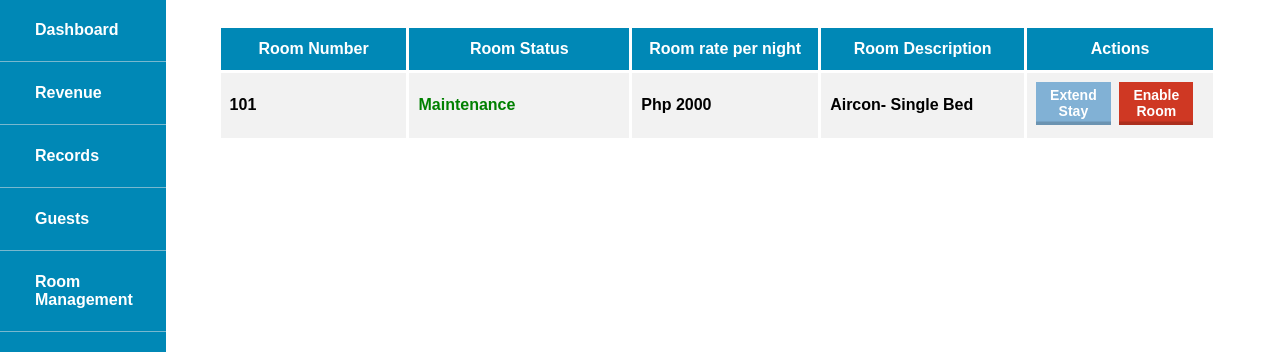
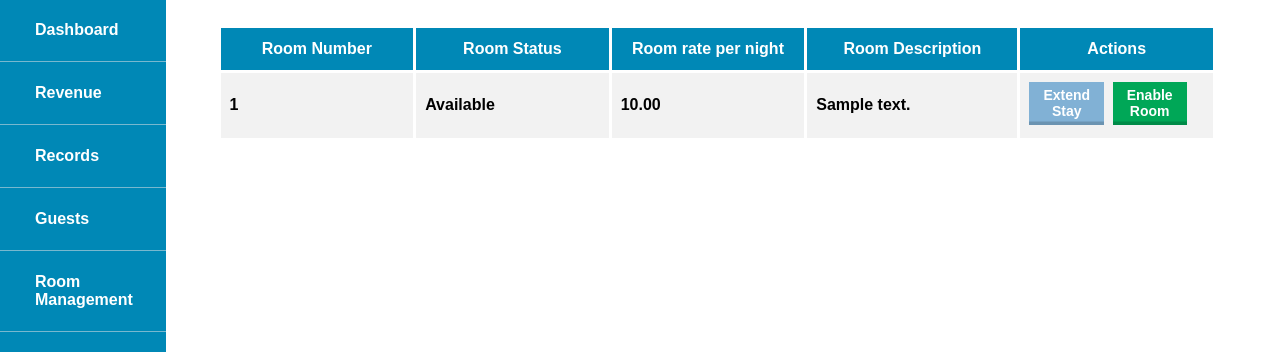
Before and after one commit to lumban-stephen/new-bookIT, a PHP site: page /manager_room-mgt.php in a window 1280 px wide. Shown: the part 66-418 px from the top of the page. Run offline with PHP 8.4, Linux system fonts and the light colour scheme; tables that the repository leaves empty hold one stand-in row (values such as "Sample post").

Commit message:
Added table in room mngt

```diff
--- a/manager_room-mgt.php
+++ b/manager_room-mgt.php
@@ -46,14 +46,52 @@
                 <th>Room Description</th>
                 <th>Actions</th>
               </tr>
-              <tr>
-                <td>101</td>
-                <td style="color:green;">Maintenance</td>
-                <td>Php 2000</td>
-                <td>Aircon- Single Bed</td>
-                <td>
-                    <button class='Extendbutton'>Extend<br>Stay</button>
-                    <button class='Checkoutbutton'>Enable<br>Room</button></td>
-               </tr>
+        <?php
+            include 'connection.php';
+
+            $sql = "SELECT r.room_id AS 'Room Number',
+                        r.room_status AS 'Room Status',
+                        t.room_cost AS 'Room Cost', t.room_desc AS 'Room Description'
+                    FROM
+                        Rooms r, room_type t
+                    WHERE
+                        r.roomtype_id = t.roomtype_id
+                    GROUP BY
+                    r.room_id;";
+
+            $display = $conn->query($sql);
+
+
+            if($rows = $display != NULL){ //I didn't put fetch assoc because the first value won't show if the fetch_assoc() is called twice.
+            while($rows = $display->fetch_assoc()){
+                echo
+                    "<tr><td>". $rows['Room Number']. "</td>
+                         <td>". $rows['Room Status']. "</td>
+                         <td>". $rows['Room Cost']. "</td>
+                         <td>". $rows['Room Description']. "</td>";
+                    if ($rows['Room Status'] == 'Available' || 'Used by Guest') {
+                        echo "<td>
+                                <button class='Extendbutton'>Extend<br>Stay</button>
+                                <button class='Greenbutton'>Enable<br>Room</button></td>
+                             </tr>";
+                    }else if ($rows['Room Status'] == 'Maintenance' || 'Unavailable') {
+                        echo "<td>
+                                <button class='Extendbutton'>Extend<br>Stay</button>
+                                <button class='Checkoutbutton'>Disable<br>Room</button></td>
+                             </tr>";
+                    }else{
+                        echo "<td>
+                                <button class='Extendbutton'>Extend<br>Stay</button>
+                                <button class='Checkoutbutton'>Enable<br>Room</button></td>
+                             </tr>";
+                    }
+                }
+                echo "</table>";
+            }else{
+                  echo "No guest checked-in. ";
+                }
+            $conn->close();
+            ?>
+
         </div>
     </body>
--- a/style.css
+++ b/style.css
@@ -197,6 +197,20 @@ li a:hover:not(.active) {
 
 /** BUTTONS: RECORDS AND GUEST;
 -------------------------------------------------*/
+.Greenbutton {
+  background-color: #00A757;
+  border: none;
+  color: white;
+  padding:0.4em 1em;
+  text-align: center;
+  text-decoration: none;
+  display: inline-block;
+  font-size: 14px;
+  margin:0 0.3em 0.3em 0;
+  box-shadow:inset 0 -0.6em 0 -0.35em rgba(0,0,0,0.17);
+  font-weight: bold;
+}
+
 .Logoutbutton {
   background-color: #CF3823;
   border: none;
@@ -212,6 +226,7 @@ li a:hover:not(.active) {
   font-weight: bold;
   margin: 15px 5px 15px 10px;
 }
+
 .Offerbutton {
   background-color: #53B7EA;
   border: none;
@@ -277,11 +292,10 @@ li a:hover:not(.active) {
  top:0.1em;
 }
 @media all and (max-width:30em){
-.Offerbutton,.Extendbutton .Checkoutbutton .Viewbutton .Logoutbutton:active{
+.Offerbutton,.Extendbutton, .Checkoutbutton, .Viewbutton, .Logoutbutton:active{
   display:block;
   margin:0.4em auto;
 }
-
 
 
 /** GUEST PAGE
```
